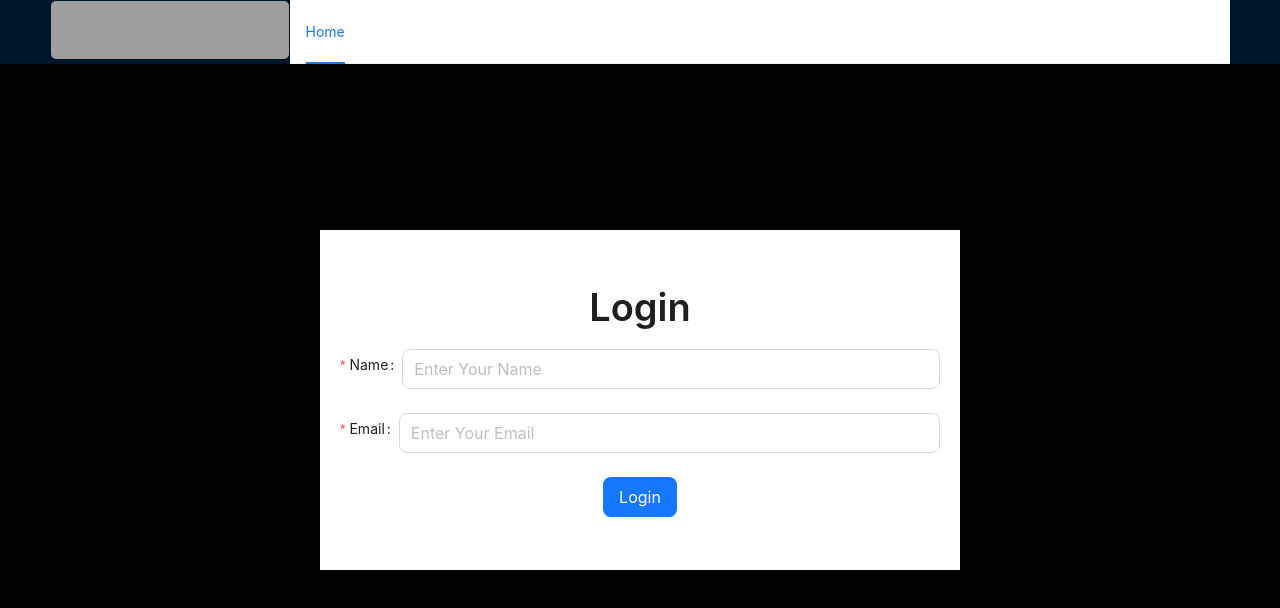
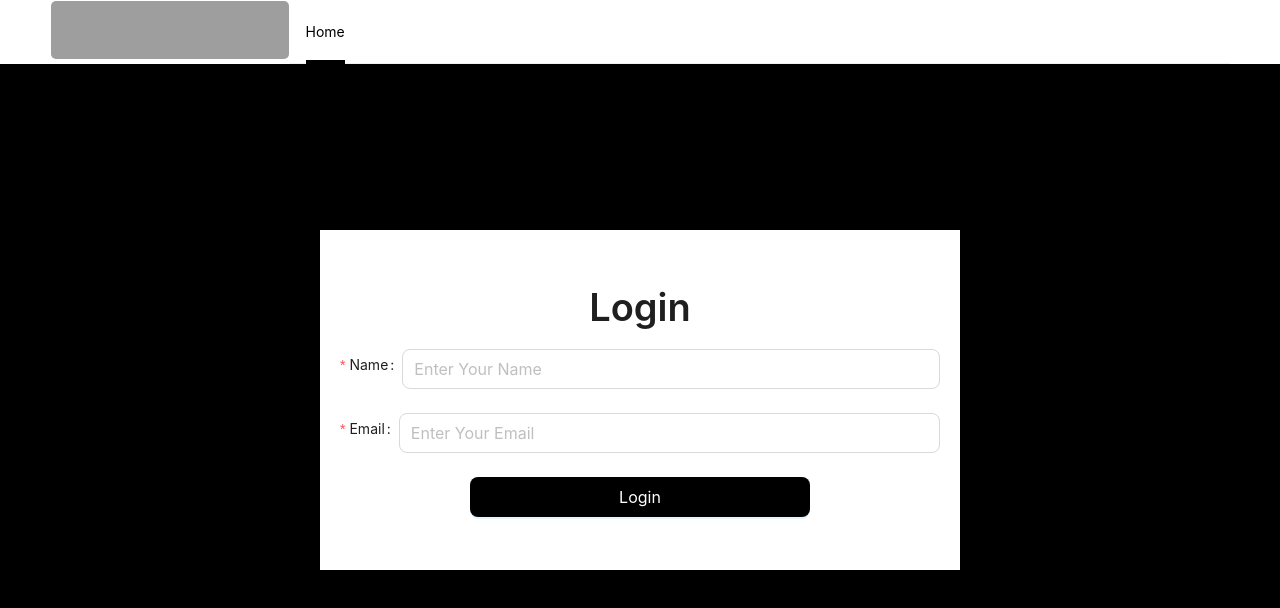
Before and after one commit to imkeshriraj/React-Url-Shortner, a React (Create React App) app: page / in a window 1280 px wide. Shown: the top 608 px of the page. Built offline with nearby package versions, Linux system fonts and the light colour scheme; grey boxes are pictures that could not be loaded.

Commit message:
updated app.css

```diff
--- a/src/App.css
+++ b/src/App.css
@@ -2,10 +2,6 @@ body {
   margin: 0;
   padding: 0;
   background-color: #000;
-}
-
-:where(.css-1xg9z9n).ant-layout-header{
-  background: #fff;
 }
 .loginWrapper {
   width: 600px;
@@ -32,23 +28,23 @@ body {
   transform: translate(-50%, -50%);
 }
 
-:where(.css-dev-only-do-not-override-1xg9z9n).ant-layout-header {
+.ant-layout-header {
   background: #fff;
 }
-.loginWrapper :where(.css-dev-only-do-not-override-1xg9z9n).ant-btn-primary,
-.loginWrapper :where(.css-dev-only-do-not-override-1xg9z9n).ant-btn-primary:not(:disabled):not(.ant-btn-disabled):hover {
+.loginWrapper .ant-btn-primary,
+.loginWrapper .ant-btn-primary:not(:disabled):not(.ant-btn-disabled):hover {
   background: #000;
   width: 340px;
   color: #fff;
 }
 
 
-:where(.css-dev-only-do-not-override-1xg9z9n).ant-layout {
+.ant-layout {
   background-color: #000;
 }
 
-:where(.css-dev-only-do-not-override-1xg9z9n).ant-table-wrapper .ant-table,
-:where(.css-dev-only-do-not-override-1xg9z9n).ant-table-wrapper .ant-table-thead>tr>th {
+.ant-table-wrapper .ant-table,
+.ant-table-wrapper .ant-table-thead>tr>th {
   background: #fff;
   color: #000
 }
@@ -68,12 +64,12 @@ body {
   }
 }
 
-:where(.css-dev-only-do-not-override-1xg9z9n).ant-menu-light.ant-menu-horizontal>.ant-menu-item-selected {
+.ant-menu-light.ant-menu-horizontal>.ant-menu-item-selected {
   color: #000;
 }
 
-:where(.css-dev-only-do-not-override-1xg9z9n).ant-menu-light.ant-menu-horizontal>.ant-menu-item:hover::after,
-:where(.css-dev-only-do-not-override-1xg9z9n).ant-menu-light.ant-menu-horizontal>.ant-menu-item-selected::after {
+.ant-menu-light.ant-menu-horizontal>.ant-menu-item:hover::after,
+.ant-menu-light.ant-menu-horizontal>.ant-menu-item-selected::after {
   border-bottom-width: 4px;
   border-bottom-color: #000;
 }
@@ -93,7 +89,7 @@ Header {
     width: 100%;
   }
 
-  h1:where(.css-dev-only-do-not-override-1xg9z9n).ant-typography {
+  h1.ant-typography {
     color: #000;
   }
 
@@ -124,20 +120,20 @@ Header {
     width: 300px;
     height: 300px;
 
-    :where(.css-dev-only-do-not-override-1xg9z9n).ant-btn-primary,
-:where(.css-dev-only-do-not-override-1xg9z9n).ant-btn-primary:not(:disabled):not(.ant-btn-disabled):hover {
+    .ant-btn-primary,
+.ant-btn-primary:not(:disabled):not(.ant-btn-disabled):hover {
       width: 140px!important;
     }
   }
 }
 .home{
-  h2:where(.css-dev-only-do-not-override-1xg9z9n).ant-typography{
+  h2.ant-typography{
     color: #fff;
   }
-  :where(.css-dev-only-do-not-override-1xg9z9n).ant-form-item .ant-form-item-label >label{
+  .ant-form-item .ant-form-item-label >label{
     color: #fff;
   }
-  :where(.css-dev-only-do-not-override-1xg9z9n).ant-btn-primary,:where(.css-dev-only-do-not-override-1xg9z9n).ant-btn-primary:not(:disabled):not(.ant-btn-disabled):hover{
+  .ant-btn-primary,.ant-btn-primary:not(:disabled):not(.ant-btn-disabled):hover{
     background: #fff;
     color: #000;
     width: 300px;
@@ -146,6 +142,6 @@ Header {
     table-layout: auto!important;
   }
 }
-:where(.css-dev-only-do-not-override-1xg9z9n)[class^="ant-table"] [class^="ant-table"]{
+[class^="ant-table"] [class^="ant-table"]{
   background: #fff;
 }
```
